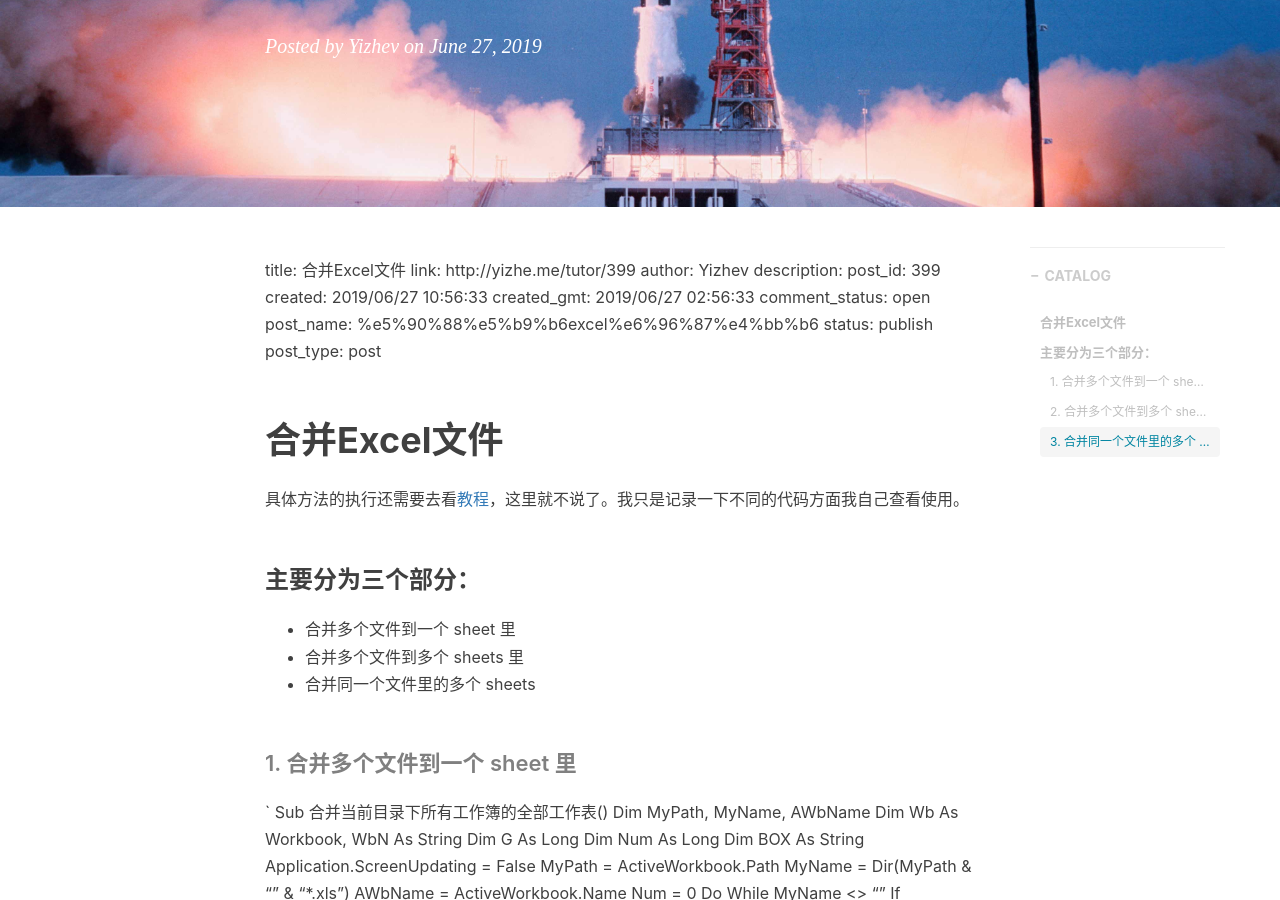
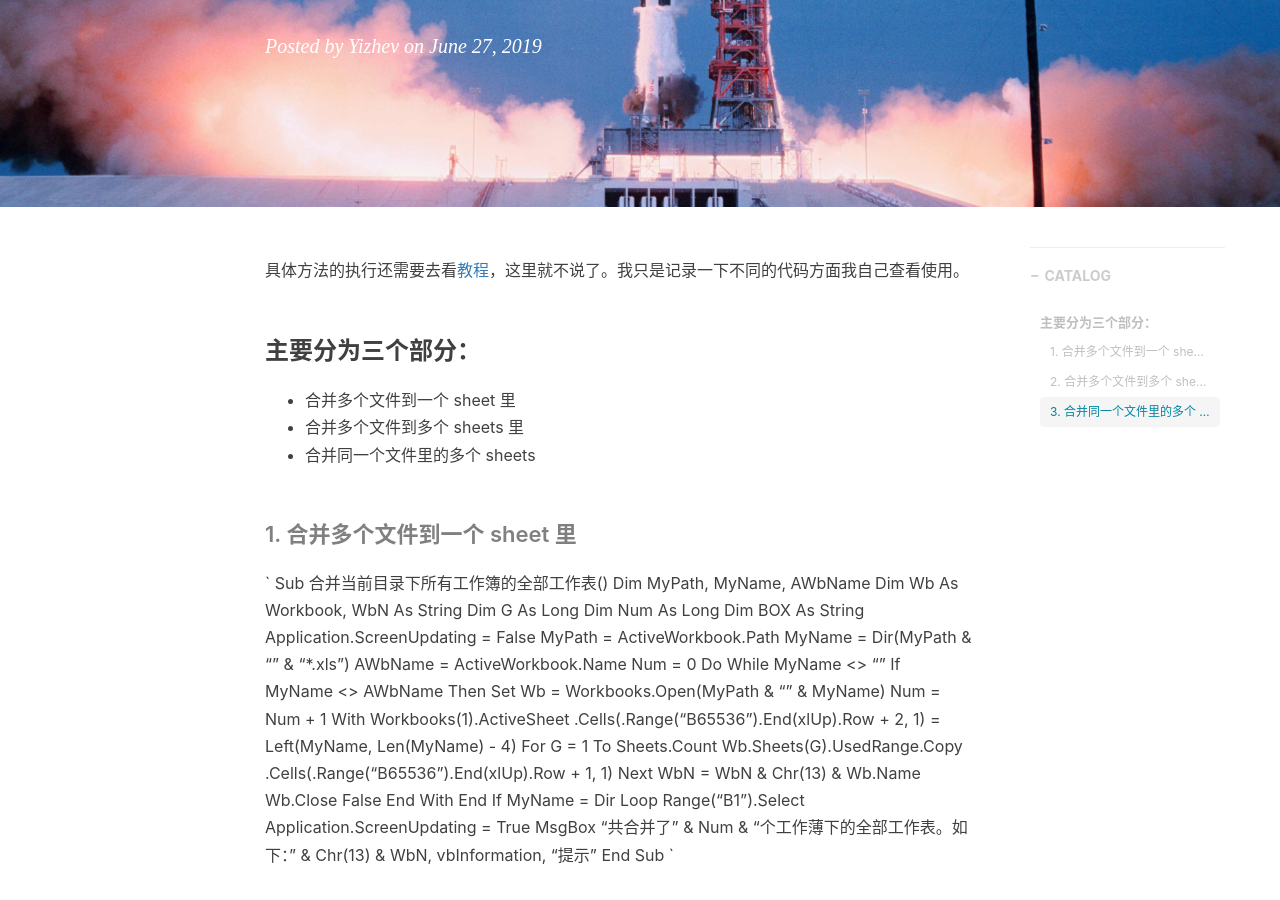
Before and after one commit to YIZHEV/yizhev.github.io, a Jekyll site: the page built from _posts/2019-06-27-合并Excel文件.md, in a window 1280 px wide and 900 px high, scrolled down 316 px. Built offline with Jekyll 4.4.1, drawn with Linux system fonts in a browser that asks for light colours; nearby versions of some CDN libraries; comment, search, counter and statistics services are not loaded.

```diff
--- a/_posts/2019-06-27-合并Excel文件.md
+++ b/_posts/2019-06-27-合并Excel文件.md
@@ -12,20 +12,6 @@ tags:
 ---
 
 
-
-title: 合并Excel文件
-link: http://yizhe.me/tutor/399
-author: Yizhev
-description:
-post_id: 399
-created: 2019/06/27 10:56:33
-created_gmt: 2019/06/27 02:56:33
-comment_status: open
-post_name: %e5%90%88%e5%b9%b6excel%e6%96%87%e4%bb%b6
-status: publish
-post_type: post
-
-# 合并Excel文件
 
 具体方法的执行还需要去看[教程](https://jingyan.baidu.com/article/148a19218539ae4d70c3b161.html)，这里就不说了。我只是记录一下不同的代码方面我自己查看使用。
 
```
Also changed, not shown: _includes/about/en.md (+1 -48 lines), _includes/about/zh.md (deleted, +0 -46 lines).
